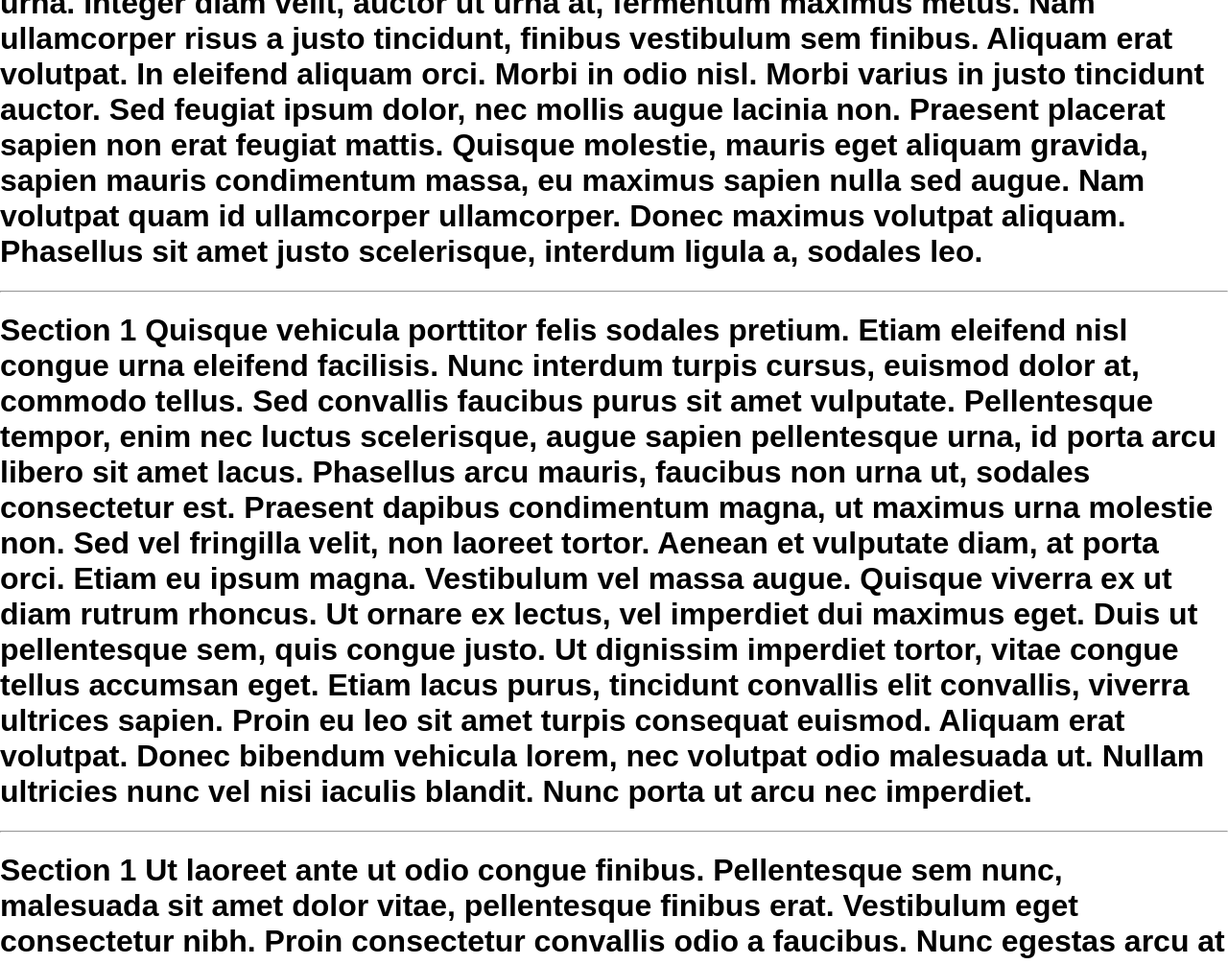
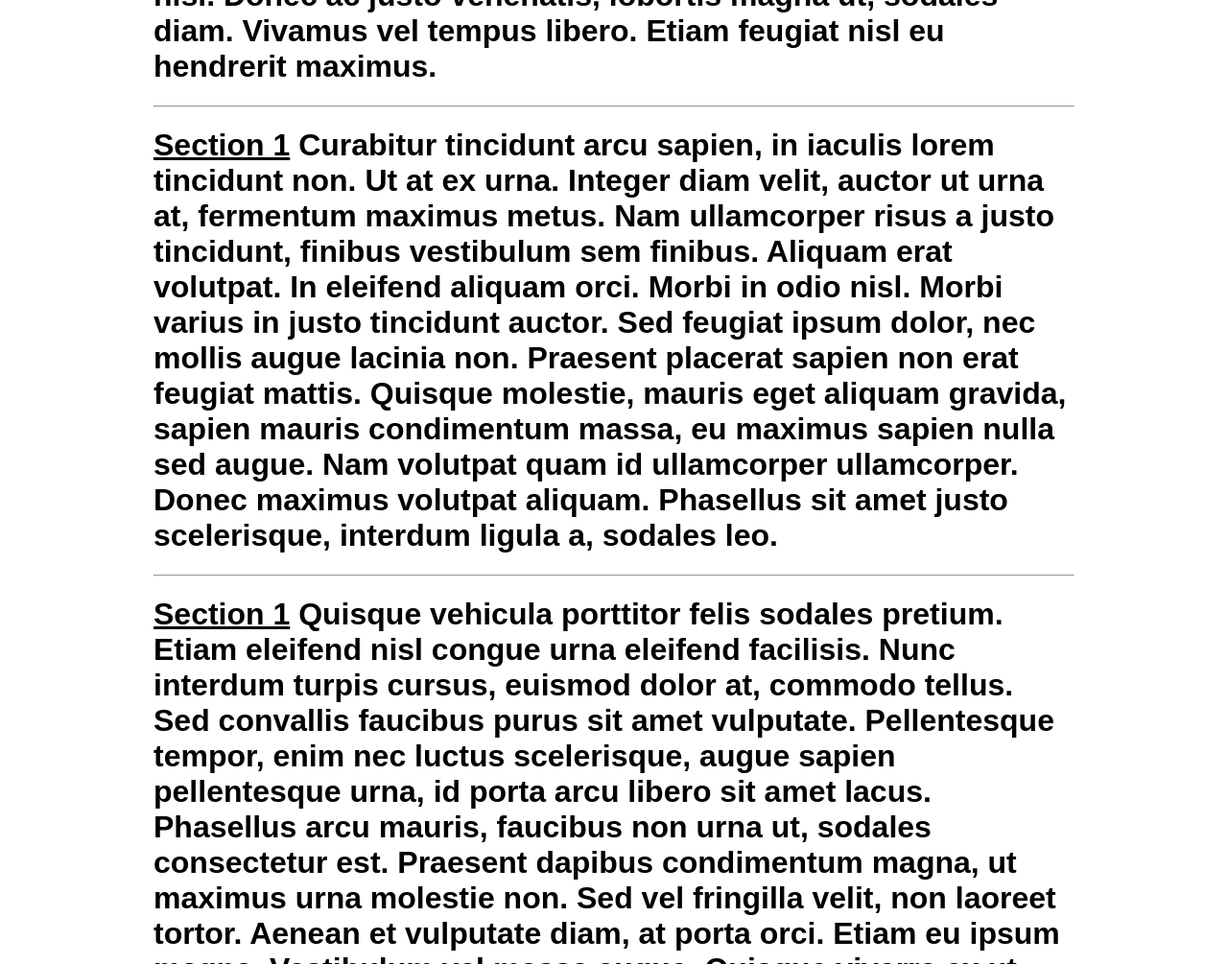
Before and after one commit to Paul-Browne/scrollToAnchor, a plain HTML site: page index.html in a window 1280 px wide. Shown: the part 673-1678 px from the top of the page at 96% size. Drawn offline with Linux system fonts and the light colour scheme.

Commit message:
Update index.html

```diff
--- a/index.html
+++ b/index.html
@@ -8,11 +8,13 @@
         <style>
           body{
             font:caption;
-            margin:0;
+            max-width: 960px;
+            margin: 0 auto;
           }
           nav {
             position:fixed;
             background:white;
+            left: 5px;
           }
         </style>
     </head>
@@ -23,13 +25,13 @@
         <a id="sect-3" href="#sect3">section 3</a>
         <a id="sect-4" href="#sect4">section 4</a>
       </nav>
-      <h1 id="sect1"><b>Section 1</b> Lorem ipsum dolor sit amet, consectetur adipiscing elit. Praesent accumsan volutpat turpis, eget pretium neque tristique eget. Quisque neque mauris, sollicitudin et varius et, sollicitudin quis tortor. Nullam tempus et libero ut ultrices. Etiam bibendum leo eu magna porta tempor. In eget dui molestie, sodales leo at, rhoncus nisi. Proin id interdum nisi, cursus lobortis velit. Cras interdum hendrerit magna, et ultricies dolor tristique luctus. Fusce posuere ultrices tellus vulputate tristique. Ut laoreet ante ut odio congue finibus. Pellentesque sem nunc, malesuada sit amet dolor vitae, pellentesque finibus erat. Vestibulum eget consectetur nibh. Proin consectetur convallis odio a faucibus. Nunc egestas arcu at consectetur pellentesque. Phasellus vulputate eu dui eget pulvinar. Phasellus porttitor turpis eu ipsum elementum, vel condimentum turpis rutrum. Vestibulum ante ipsum primis in faucibus orci luctus et ultrices posuere cubilia Curae; Aenean vel tortor aliquet, pellentesque leo commodo, mattis nisi. Donec ac justo venenatis, lobortis magna ut, sodales diam. Vivamus vel tempus libero. Etiam feugiat nisl eu hendrerit maximus.</h1>
+      <h1 id="sect1"><b><ins>Section 1</ins></b> Lorem ipsum dolor sit amet, consectetur adipiscing elit. Praesent accumsan volutpat turpis, eget pretium neque tristique eget. Quisque neque mauris, sollicitudin et varius et, sollicitudin quis tortor. Nullam tempus et libero ut ultrices. Etiam bibendum leo eu magna porta tempor. In eget dui molestie, sodales leo at, rhoncus nisi. Proin id interdum nisi, cursus lobortis velit. Cras interdum hendrerit magna, et ultricies dolor tristique luctus. Fusce posuere ultrices tellus vulputate tristique. Ut laoreet ante ut odio congue finibus. Pellentesque sem nunc, malesuada sit amet dolor vitae, pellentesque finibus erat. Vestibulum eget consectetur nibh. Proin consectetur convallis odio a faucibus. Nunc egestas arcu at consectetur pellentesque. Phasellus vulputate eu dui eget pulvinar. Phasellus porttitor turpis eu ipsum elementum, vel condimentum turpis rutrum. Vestibulum ante ipsum primis in faucibus orci luctus et ultrices posuere cubilia Curae; Aenean vel tortor aliquet, pellentesque leo commodo, mattis nisi. Donec ac justo venenatis, lobortis magna ut, sodales diam. Vivamus vel tempus libero. Etiam feugiat nisl eu hendrerit maximus.</h1>
       <hr>
-      <h1 id="sect2"><b>Section 1</b> Curabitur tincidunt arcu sapien, in iaculis lorem tincidunt non. Ut at ex urna. Integer diam velit, auctor ut urna at, fermentum maximus metus. Nam ullamcorper risus a justo tincidunt, finibus vestibulum sem finibus. Aliquam erat volutpat. In eleifend aliquam orci. Morbi in odio nisl. Morbi varius in justo tincidunt auctor. Sed feugiat ipsum dolor, nec mollis augue lacinia non. Praesent placerat sapien non erat feugiat mattis. Quisque molestie, mauris eget aliquam gravida, sapien mauris condimentum massa, eu maximus sapien nulla sed augue. Nam volutpat quam id ullamcorper ullamcorper. Donec maximus volutpat aliquam. Phasellus sit amet justo scelerisque, interdum ligula a, sodales leo.</h1>
+      <h1 id="sect2"><b><ins>Section 1</ins></b> Curabitur tincidunt arcu sapien, in iaculis lorem tincidunt non. Ut at ex urna. Integer diam velit, auctor ut urna at, fermentum maximus metus. Nam ullamcorper risus a justo tincidunt, finibus vestibulum sem finibus. Aliquam erat volutpat. In eleifend aliquam orci. Morbi in odio nisl. Morbi varius in justo tincidunt auctor. Sed feugiat ipsum dolor, nec mollis augue lacinia non. Praesent placerat sapien non erat feugiat mattis. Quisque molestie, mauris eget aliquam gravida, sapien mauris condimentum massa, eu maximus sapien nulla sed augue. Nam volutpat quam id ullamcorper ullamcorper. Donec maximus volutpat aliquam. Phasellus sit amet justo scelerisque, interdum ligula a, sodales leo.</h1>
       <hr>
-      <h1 id="sect3"><b>Section 1</b> Quisque vehicula porttitor felis sodales pretium. Etiam eleifend nisl congue urna eleifend facilisis. Nunc interdum turpis cursus, euismod dolor at, commodo tellus. Sed convallis faucibus purus sit amet vulputate. Pellentesque tempor, enim nec luctus scelerisque, augue sapien pellentesque urna, id porta arcu libero sit amet lacus. Phasellus arcu mauris, faucibus non urna ut, sodales consectetur est. Praesent dapibus condimentum magna, ut maximus urna molestie non. Sed vel fringilla velit, non laoreet tortor. Aenean et vulputate diam, at porta orci. Etiam eu ipsum magna. Vestibulum vel massa augue. Quisque viverra ex ut diam rutrum rhoncus. Ut ornare ex lectus, vel imperdiet dui maximus eget. Duis ut pellentesque sem, quis congue justo. Ut dignissim imperdiet tortor, vitae congue tellus accumsan eget. Etiam lacus purus, tincidunt convallis elit convallis, viverra ultrices sapien. Proin eu leo sit amet turpis consequat euismod. Aliquam erat volutpat. Donec bibendum vehicula lorem, nec volutpat odio malesuada ut. Nullam ultricies nunc vel nisi iaculis blandit. Nunc porta ut arcu nec imperdiet.</h1>
+      <h1 id="sect3"><b><ins>Section 1</ins></b> Quisque vehicula porttitor felis sodales pretium. Etiam eleifend nisl congue urna eleifend facilisis. Nunc interdum turpis cursus, euismod dolor at, commodo tellus. Sed convallis faucibus purus sit amet vulputate. Pellentesque tempor, enim nec luctus scelerisque, augue sapien pellentesque urna, id porta arcu libero sit amet lacus. Phasellus arcu mauris, faucibus non urna ut, sodales consectetur est. Praesent dapibus condimentum magna, ut maximus urna molestie non. Sed vel fringilla velit, non laoreet tortor. Aenean et vulputate diam, at porta orci. Etiam eu ipsum magna. Vestibulum vel massa augue. Quisque viverra ex ut diam rutrum rhoncus. Ut ornare ex lectus, vel imperdiet dui maximus eget. Duis ut pellentesque sem, quis congue justo. Ut dignissim imperdiet tortor, vitae congue tellus accumsan eget. Etiam lacus purus, tincidunt convallis elit convallis, viverra ultrices sapien. Proin eu leo sit amet turpis consequat euismod. Aliquam erat volutpat. Donec bibendum vehicula lorem, nec volutpat odio malesuada ut. Nullam ultricies nunc vel nisi iaculis blandit. Nunc porta ut arcu nec imperdiet.</h1>
       <hr>
-      <h1 id="sect4"><b>Section 1</b> Ut laoreet ante ut odio congue finibus. Pellentesque sem nunc, malesuada sit amet dolor vitae, pellentesque finibus erat. Vestibulum eget consectetur nibh. Proin consectetur convallis odio a faucibus. Nunc egestas arcu at consectetur pellentesque. Phasellus vulputate eu dui eget pulvinar. Phasellus porttitor turpis eu ipsum elementum, vel condimentum turpis rutrum. Vestibulum ante ipsum primis in faucibus orci luctus et ultrices posuere cubilia Curae; Aenean vel tortor aliquet, pellentesque leo commodo, mattis nisi. Donec ac justo venenatis, lobortis magna ut, sodales diam. Vivamus vel tempus libero. Etiam feugiat nisl eu hendrerit maximus. Curabitur tincidunt arcu sapien, in iaculis lorem tincidunt non. Ut at ex urna. Integer diam velit, auctor ut urna at, fermentum maximus metus. Nam ullamcorper risus a justo tincidunt, finibus vestibulum sem finibus. Aliquam erat volutpat. In eleifend aliquam orci. Morbi in odio nisl. Morbi varius in justo tincidunt auctor. Sed feugiat ipsum dolor, nec mollis augue lacinia non. Praesent placerat sapien non erat feugiat mattis. Quisque molestie, mauris eget aliquam gravida, sapien mauris condimentum massa, eu maximus sapien nulla sed augue. Nam volutpat quam id ullamcorper ullamcorper. Donec maximus volutpat aliquam. Phasellus sit amet justo scelerisque, interdum ligula a, sodales leo.</h1>
+      <h1 id="sect4"><b><ins>Section 1</ins></b> Ut laoreet ante ut odio congue finibus. Pellentesque sem nunc, malesuada sit amet dolor vitae, pellentesque finibus erat. Vestibulum eget consectetur nibh. Proin consectetur convallis odio a faucibus. Nunc egestas arcu at consectetur pellentesque. Phasellus vulputate eu dui eget pulvinar. Phasellus porttitor turpis eu ipsum elementum, vel condimentum turpis rutrum. Vestibulum ante ipsum primis in faucibus orci luctus et ultrices posuere cubilia Curae; Aenean vel tortor aliquet, pellentesque leo commodo, mattis nisi. Donec ac justo venenatis, lobortis magna ut, sodales diam. Vivamus vel tempus libero. Etiam feugiat nisl eu hendrerit maximus. Curabitur tincidunt arcu sapien, in iaculis lorem tincidunt non. Ut at ex urna. Integer diam velit, auctor ut urna at, fermentum maximus metus. Nam ullamcorper risus a justo tincidunt, finibus vestibulum sem finibus. Aliquam erat volutpat. In eleifend aliquam orci. Morbi in odio nisl. Morbi varius in justo tincidunt auctor. Sed feugiat ipsum dolor, nec mollis augue lacinia non. Praesent placerat sapien non erat feugiat mattis. Quisque molestie, mauris eget aliquam gravida, sapien mauris condimentum massa, eu maximus sapien nulla sed augue. Nam volutpat quam id ullamcorper ullamcorper. Donec maximus volutpat aliquam. Phasellus sit amet justo scelerisque, interdum ligula a, sodales leo.</h1>
       <script src="/scrollToAnchor.min.js"></script>
     </body>
 </html>
```
